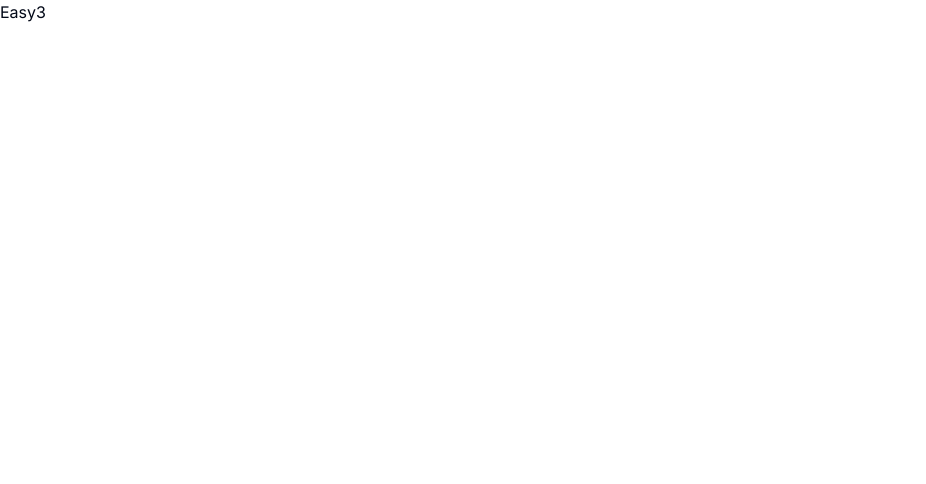
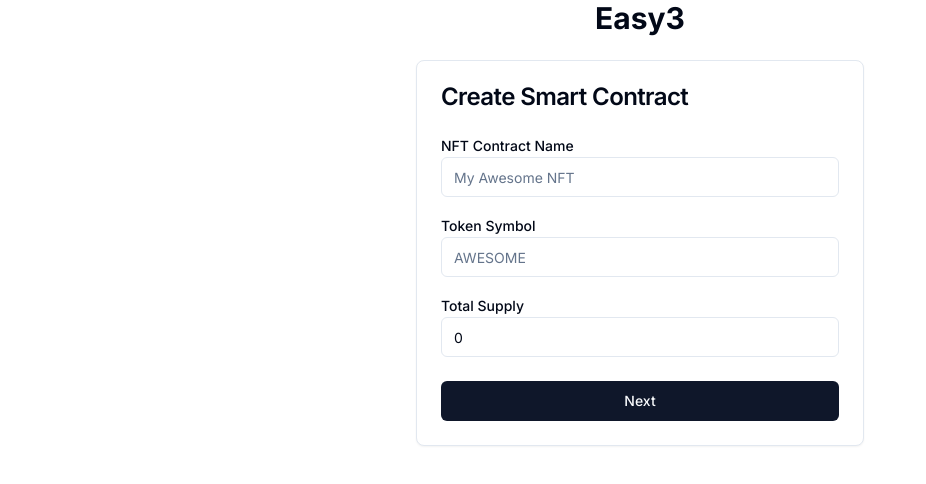
Before and after one commit to vishnu5104/Easy3, a Next.js app: page / in a window 1280 px wide. Shown: the top 484 px of the page, without its empty margins (0-926 px from the left). Built offline with nearby package versions, Linux system fonts and the light colour scheme.

Commit message:
Implemented smart contract creation form component

```diff
--- a/src/app/page.tsx
+++ b/src/app/page.tsx
@@ -1,5 +1,21 @@
-import Image from "next/image";
+"use client";
+import SmartContractForm from "@/components/SmartContractForm";
+import { useState } from "react";
 
 export default function Home() {
-  return <h1>Easy3</h1>;
+  const [contractDetails, setContractDetails] = useState({
+    name: "",
+    symbol: "",
+    totalSupply: 0,
+  });
+
+  return (
+    <>
+      <h1 className="text-3xl font-bold mb-6 text-center">Easy3</h1>
+      <SmartContractForm
+        contractDetails={contractDetails}
+        setContractDetails={setContractDetails}
+      />
+    </>
+  );
 }
--- /dev/null
+++ b/src/components/SmartContractForm.tsx
@@ -0,0 +1,81 @@
+"use client";
+
+import { ChangeEvent } from "react";
+import {
+  Card,
+  CardContent,
+  CardFooter,
+  CardHeader,
+  CardTitle,
+} from "@/components/ui/card";
+import { Label } from "@/components/ui/label";
+import { Input } from "@/components/ui/input";
+import { Button } from "@/components/ui/button";
+
+interface ContractDetails {
+  name: string;
+  symbol: string;
+  totalSupply: number;
+}
+
+interface SmartContractFormProps {
+  contractDetails: ContractDetails;
+  setContractDetails: (details: ContractDetails) => void;
+}
+
+const SmartContractForm = ({
+  contractDetails,
+  setContractDetails,
+}: SmartContractFormProps) => {
+  const handleChange = (
+    e: ChangeEvent<HTMLInputElement>,
+    key: keyof ContractDetails
+  ) => {
+    setContractDetails({ ...contractDetails, [key]: e.target.value });
+  };
+
+  return (
+    <Card className="w-full max-w-md mx-auto">
+      <CardHeader>
+        <CardTitle>Create Smart Contract</CardTitle>
+      </CardHeader>
+      <CardContent>
+        <div className="space-y-4">
+          <div>
+            <Label htmlFor="contractName">NFT Contract Name</Label>
+            <Input
+              id="contractName"
+              value={contractDetails.name}
+              onChange={(e) => handleChange(e, "name")}
+              placeholder="My Awesome NFT"
+            />
+          </div>
+          <div>
+            <Label htmlFor="tokenSymbol">Token Symbol</Label>
+            <Input
+              id="tokenSymbol"
+              value={contractDetails.symbol}
+              onChange={(e) => handleChange(e, "symbol")}
+              placeholder="AWESOME"
+            />
+          </div>
+          <div>
+            <Label htmlFor="totalSupply">Total Supply</Label>
+            <Input
+              id="totalSupply"
+              type="number"
+              value={contractDetails.totalSupply}
+              onChange={(e) => handleChange(e, "totalSupply")}
+              placeholder="10000"
+            />
+          </div>
+        </div>
+      </CardContent>
+      <CardFooter>
+        <Button className="w-full">Next</Button>
+      </CardFooter>
+    </Card>
+  );
+};
+
+export default SmartContractForm;
```
